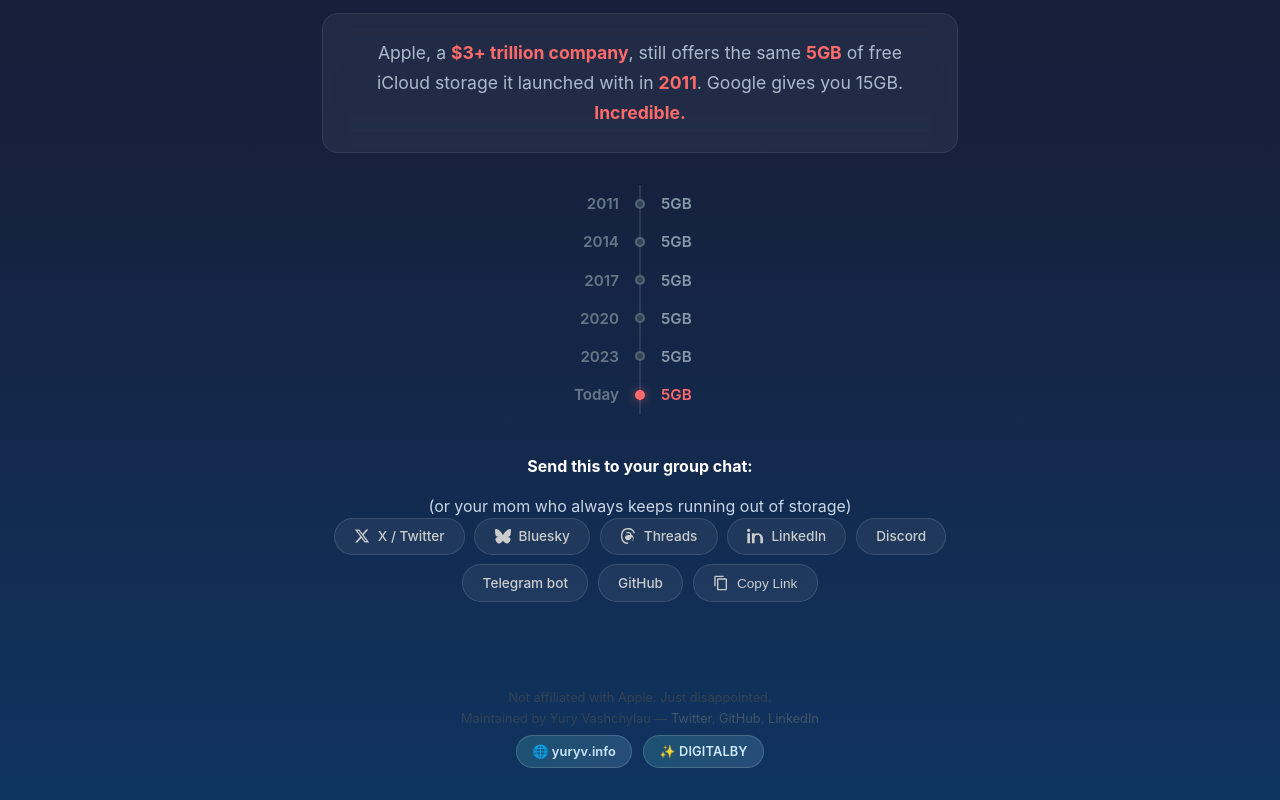
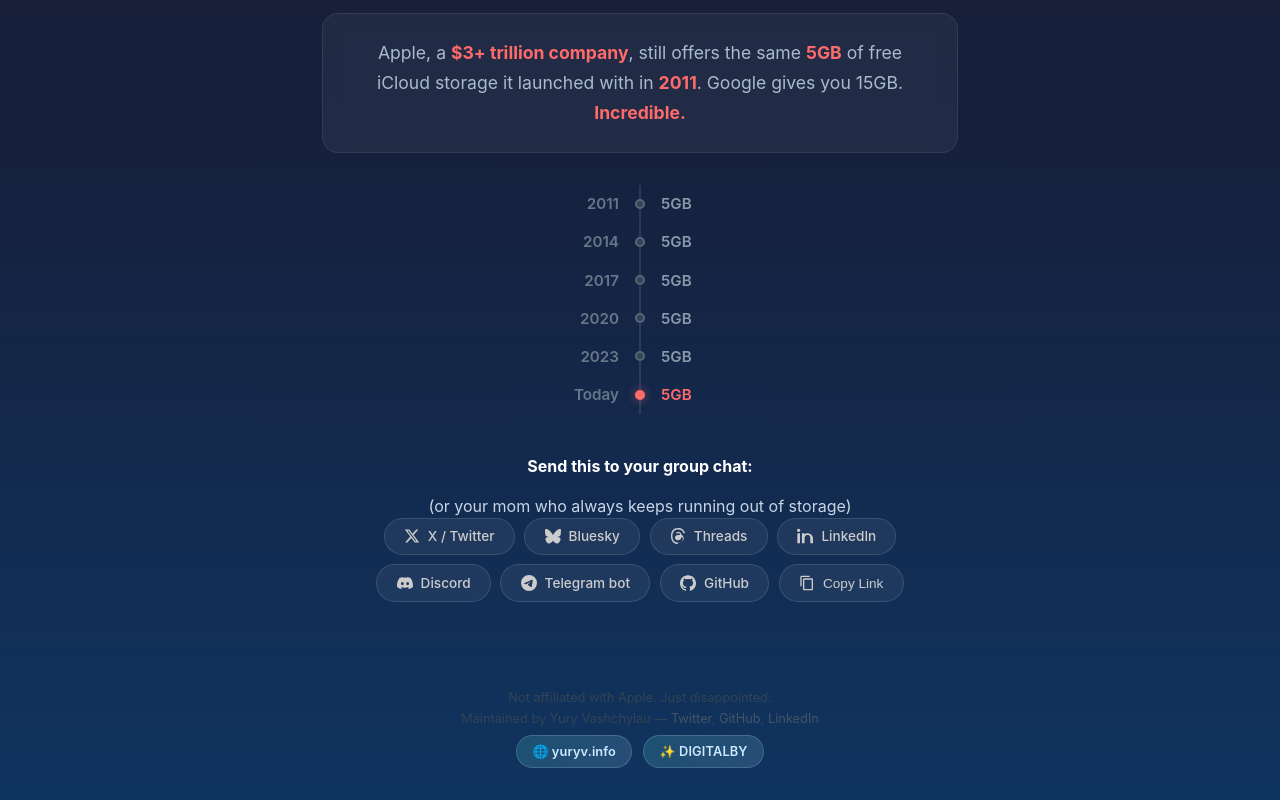
Before and after one commit to digitalby/isicloud5gb.lol, a plain HTML site: page www/index.html in a window 1280 px wide. Shown: the part 447-1247 px from the top of the page. Drawn offline with Linux system fonts and the light colour scheme; a script that the page names is missing.

Commit message:
Add missing SVG icons

```diff
--- a/www/index.html
+++ b/www/index.html
@@ -377,12 +377,15 @@
           LinkedIn
         </a>
         <a class="share-btn" href="https://discord.gg/B2H737b73S" target="_blank" rel="noopener noreferrer">
+          <svg viewBox="0 0 24 24"><path d="M20.317 4.37a19.791 19.791 0 0 0-4.885-1.515.074.074 0 0 0-.079.037c-.21.375-.444.864-.608 1.25a18.27 18.27 0 0 0-5.487 0 12.64 12.64 0 0 0-.617-1.25.077.077 0 0 0-.079-.037A19.736 19.736 0 0 0 3.677 4.37a.07.07 0 0 0-.032.027C.533 9.046-.32 13.58.099 18.057a.082.082 0 0 0 .031.057 19.9 19.9 0 0 0 5.993 3.03.078.078 0 0 0 .084-.028c.462-.63.874-1.295 1.226-1.994a.076.076 0 0 0-.041-.106 13.107 13.107 0 0 1-1.872-.892.077.077 0 0 1-.008-.128 10.2 10.2 0 0 0 .372-.292.074.074 0 0 1 .077-.01c3.928 1.793 8.18 1.793 12.062 0a.074.074 0 0 1 .078.01c.12.098.246.198.373.292a.077.077 0 0 1-.006.127 12.299 12.299 0 0 1-1.873.892.077.077 0 0 0-.041.107c.36.698.772 1.362 1.225 1.993a.076.076 0 0 0 .084.028 19.839 19.839 0 0 0 6.002-3.03.077.077 0 0 0 .032-.054c.5-5.177-.838-9.674-3.549-13.66a.061.061 0 0 0-.031-.03zM8.02 15.33c-1.183 0-2.157-1.085-2.157-2.419 0-1.333.956-2.419 2.157-2.419 1.21 0 2.176 1.096 2.157 2.42 0 1.333-.956 2.418-2.157 2.418zm7.975 0c-1.183 0-2.157-1.085-2.157-2.419 0-1.333.955-2.419 2.157-2.419 1.21 0 2.176 1.096 2.157 2.42 0 1.333-.946 2.418-2.157 2.418z"/></svg>
           Discord
         </a>
         <a class="share-btn" href="https://t.me/isicloud5gb_bot" target="_blank" rel="noopener noreferrer">
+          <svg viewBox="0 0 24 24"><path d="M11.944 0A12 12 0 0 0 0 12a12 12 0 0 0 12 12 12 12 0 0 0 12-12A12 12 0 0 0 12 0a12 12 0 0 0-.056 0zm4.962 7.224c.1-.002.321.023.465.14a.506.506 0 0 1 .171.325c.016.093.036.306.02.472-.18 1.898-.962 6.502-1.36 8.627-.168.9-.499 1.201-.82 1.23-.696.065-1.225-.46-1.9-.902-1.056-.693-1.653-1.124-2.678-1.8-1.185-.78-.417-1.21.258-1.91.177-.184 3.247-2.977 3.307-3.23.007-.032.014-.15-.056-.212s-.174-.041-.249-.024c-.106.024-1.793 1.14-5.061 3.345-.479.33-.913.49-1.302.48-.428-.008-1.252-.241-1.865-.44-.752-.245-1.349-.374-1.297-.789.027-.216.325-.437.893-.663 3.498-1.524 5.83-2.529 6.998-3.014 3.332-1.386 4.025-1.627 4.476-1.635z"/></svg>
           Telegram bot
         </a>
         <a class="share-btn" href="https://github.com/digitalby/isicloud5gb.lol" target="_blank" rel="noopener noreferrer">
+          <svg viewBox="0 0 24 24"><path d="M12 .297c-6.63 0-12 5.373-12 12 0 5.303 3.438 9.8 8.205 11.385.6.113.82-.258.82-.577 0-.285-.01-1.04-.015-2.04-3.338.724-4.042-1.61-4.042-1.61C4.422 18.07 3.633 17.7 3.633 17.7c-1.087-.744.084-.729.084-.729 1.205.084 1.838 1.236 1.838 1.236 1.07 1.835 2.809 1.305 3.495.998.108-.776.417-1.305.76-1.605-2.665-.3-5.466-1.332-5.466-5.93 0-1.31.465-2.38 1.235-3.22-.135-.303-.54-1.523.105-3.176 0 0 1.005-.322 3.3 1.23.96-.267 1.98-.399 3-.405 1.02.006 2.04.138 3 .405 2.28-1.552 3.285-1.23 3.285-1.23.645 1.653.24 2.873.12 3.176.765.84 1.23 1.91 1.23 3.22 0 4.61-2.805 5.625-5.475 5.92.42.36.81 1.096.81 2.22 0 1.606-.015 2.896-.015 3.286 0 .315.21.69.825.57C20.565 22.092 24 17.592 24 12.297c0-6.627-5.373-12-12-12"/></svg>
           GitHub
         </a>
         <button class="share-btn copy-btn" onclick="copyLink(this)">
```
